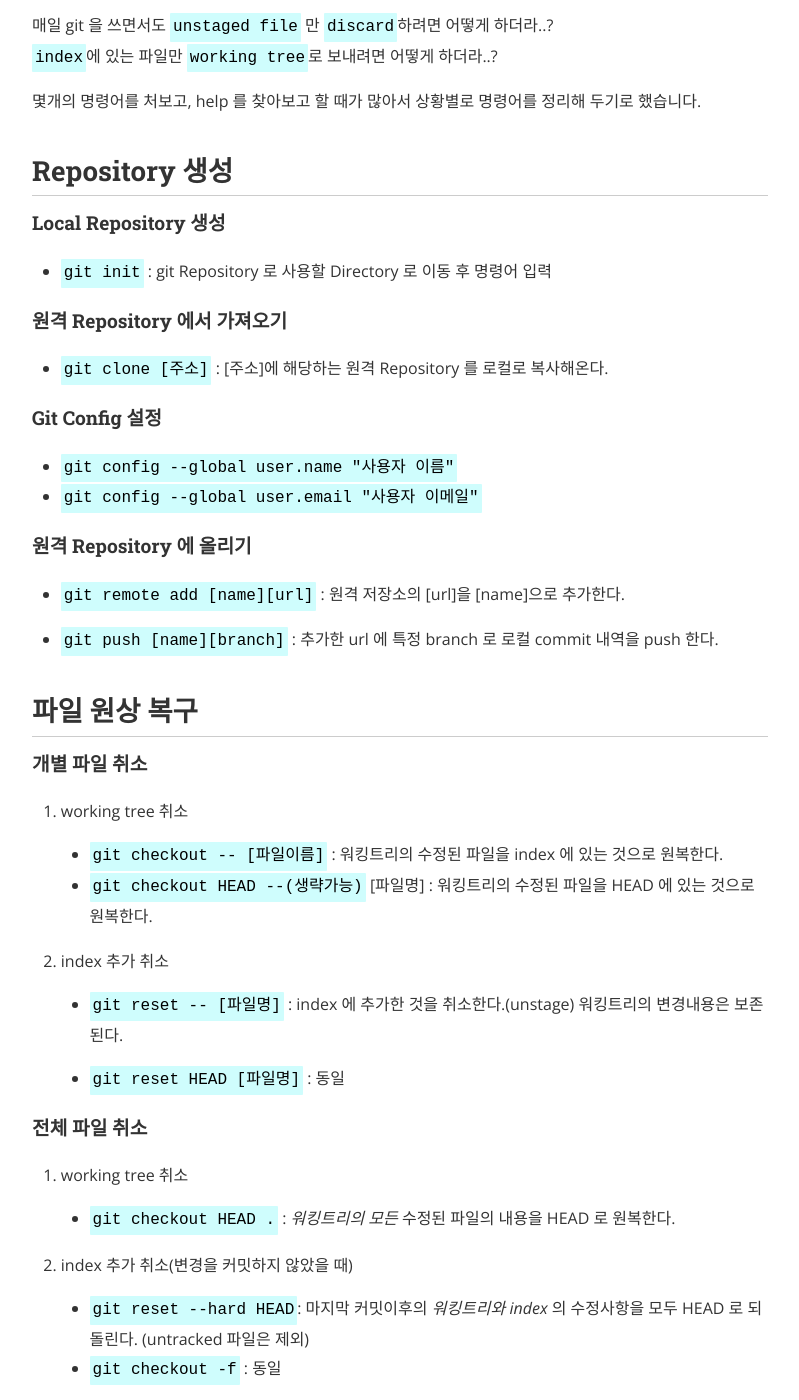
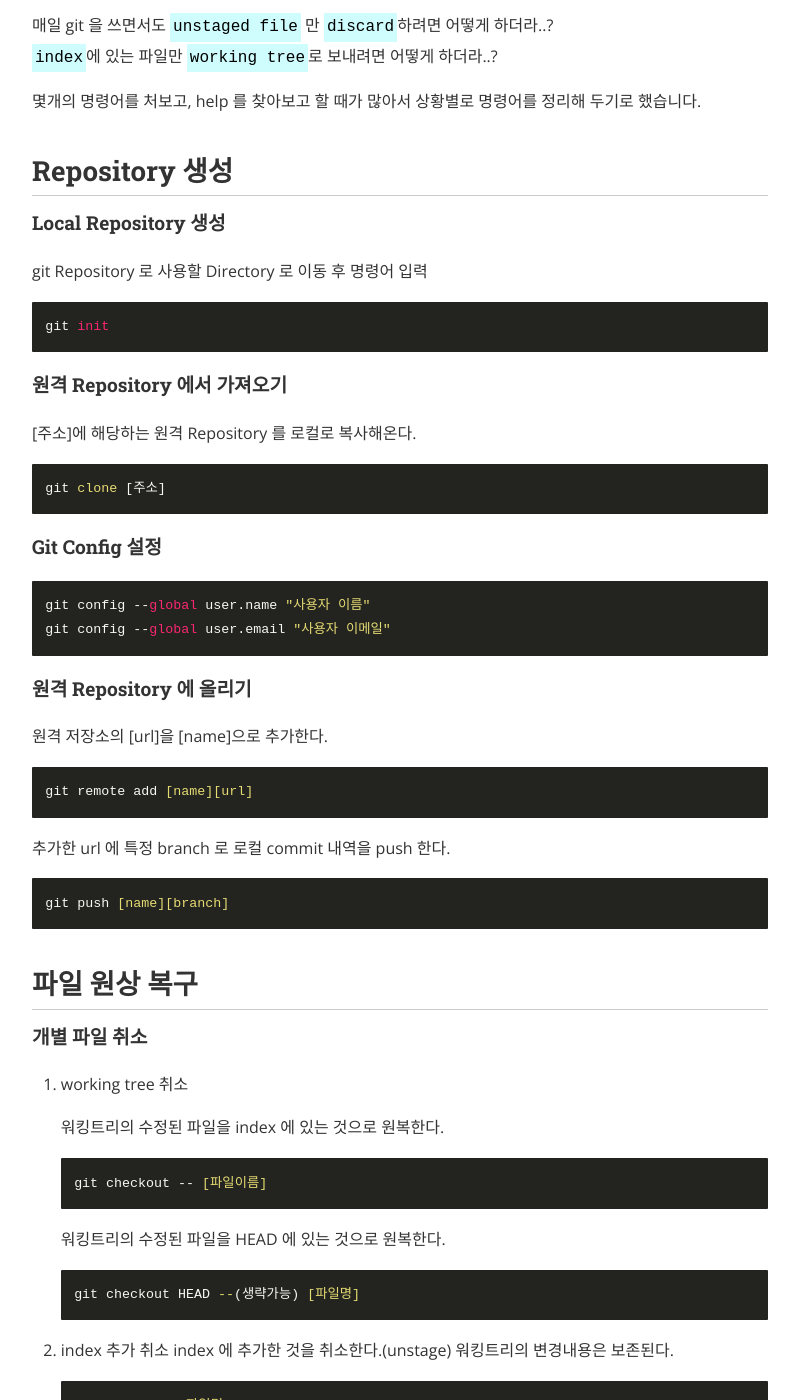
Before and after one commit to iamsjy17/iamsjy17.github.io, a Jekyll site: the page built from _posts/2018-08-18-git-command.markdown, in a window 1280 px wide and 1400 px high, scrolled down 329 px. Shown: the whole window, without its empty margins (240-1039 px from the left). Built offline with Jekyll 4.4.1, drawn with Linux system fonts in a browser that asks for light colours; nearby versions of some CDN libraries; some web fonts are replaced; comment, search, counter and statistics services are not loaded; some of the changed text lies outside the part shown.

Commit message:
[수정] 소스코드 형태 수정

````diff
--- a/_posts/2018-08-18-git-command.markdown
+++ b/_posts/2018-08-18-git-command.markdown
@@ -16,52 +16,95 @@ tags: git git명령어
 
 #### Local Repository 생성
 
-- `git init` : git Repository 로 사용할 Directory 로 이동 후 명령어 입력
+git Repository 로 사용할 Directory 로 이동 후 명령어 입력
+
+```
+git init
+```
 
 #### 원격 Repository 에서 가져오기
 
-- `git clone [주소]` : [주소]에 해당하는 원격 Repository 를 로컬로 복사해온다.
+[주소]에 해당하는 원격 Repository 를 로컬로 복사해온다.
+
+```
+git clone [주소]
+```
 
 #### Git Config 설정
 
-- `git config --global user.name "사용자 이름"`
-- `git config --global user.email "사용자 이메일"`
+```
+git config --global user.name "사용자 이름"
+git config --global user.email "사용자 이메일"
+```
 
 #### 원격 Repository 에 올리기
 
-- `git remote add [name][url]` : 원격 저장소의 [url]을 [name]으로 추가한다.
+원격 저장소의 [url]을 [name]으로 추가한다.
 
-- `git push [name][branch]` : 추가한 url 에 특정 branch 로 로컬 commit 내역을 push 한다.
+```
+git remote add [name][url]
+```
+
+추가한 url 에 특정 branch 로 로컬 commit 내역을 push 한다.
+
+```
+git push [name][branch]
+```
 
 ## 파일 원상 복구
 
 #### 개별 파일 취소
 
-1. working tree 취소
+1.  working tree 취소
 
-   - `git checkout -- [파일이름]` : 워킹트리의 수정된 파일을 index 에 있는 것으로 원복한다.
-   - `git checkout HEAD --(생략가능)` [파일명] : 워킹트리의 수정된 파일을 HEAD 에 있는 것으로 원복한다.
+    워킹트리의 수정된 파일을 index 에 있는 것으로 원복한다.
 
-2. index 추가 취소
+    ```
+    git checkout -- [파일이름]
+    ```
 
-   - `git reset -- [파일명]` : index 에 추가한 것을 취소한다.(unstage) 워킹트리의 변경내용은 보존된다.
+    워킹트리의 수정된 파일을 HEAD 에 있는 것으로 원복한다.
 
-   - `git reset HEAD [파일명]` : 동일
+    ```
+    git checkout HEAD --(생략가능) [파일명]
+    ```
+
+2.  index 추가 취소
+    index 에 추가한 것을 취소한다.(unstage) 워킹트리의 변경내용은 보존된다.
+    ```
+    git reset -- [파일명]
+    git reset HEAD [파일명]
+    ```
 
 #### 전체 파일 취소
 
 1. working tree 취소
+   _워킹트리의 모든_ 수정된 파일의 내용을 HEAD 로 원복한다.
 
-   - `git checkout HEAD .` : _워킹트리의 모든_ 수정된 파일의 내용을 HEAD 로 원복한다.
+   ```
+    git checkout HEAD .
+   ```
 
 2. index 추가 취소(변경을 커밋하지 않았을 때)
-   - `git reset --hard HEAD`: 마지막 커밋이후의 _워킹트리와 index_ 의 수정사항을 모두 HEAD 로 되돌린다. (untracked 파일은 제외)
-   - `git checkout -f` : 동일
+
+   마지막 커밋이후의 _워킹트리와 index_ 의 수정사항을 모두 HEAD 로 되돌린다. (untracked 파일은 제외)
+
+   ```
+    git reset --hard HEAD
+    git checkout -f
+   ```
 
 #### untracked 파일 제거
 
-- `git clean -f`
-- `git clean -f -d` : 디렉토리까지 제거
+```
+git clean -f
+```
+
+디렉토리까지 제거
+
+```
+git clean -f -d
+```
 
 #### 참조 : reset 옵션
 
@@ -73,56 +116,104 @@ tags: git git명령어
 
 #### push 하지 않은 경우(commit 만 한 상태)
 
-- `git reset HEAD^` : 최종 커밋을 취소. _워킹트리는 보존됨_
-- `git reset HEAD~2` : 마지막 2 개의 커밋을 취소. _워킹트리는 보존됨_
-- `git reset --hard HEAD~2` : 마지막 2 개의 커밋을 취소. _index 및 워킹트리 모두 원복됨_
-- `git reset --hard ORIG_HEAD` : 머지한 것을 이미 커밋했을 때, 그 커밋을 취소. (잘못된 머지를 이미 커밋한 경우)
+최종 커밋을 취소. _워킹트리는 보존됨_
+
+```
+git reset HEAD^
+```
+
+마지막 2 개의 커밋을 취소. _워킹트리는 보존됨_
+
+```
+git reset HEAD~2
+```
+
+마지막 2 개의 커밋을 취소. _index 및 워킹트리 모두 원복됨_
+
+```
+git reset --hard HEAD~2
+```
+
+머지한 것을 이미 커밋했을 때, 그 커밋을 취소. (잘못된 머지를 이미 커밋한 경우)
+
+```
+git reset --hard ORIG_HEAD
+```
 
 #### push 한 경우
 
-- `git revert HEAD` : HEAD 에서 변경한 내역을 취소하는 새로운 커밋 발행(undo commit).
+HEAD 에서 변경한 내역을 취소하는 새로운 커밋 발행(undo commit).
+
+```
+git revert HEAD
+```
 
 ## diff
 
 #### 최근 commit 과 현재 파일 비교
 
-- `git diff HEAD`
+```
+git diff HEAD
+```
 
 1. staged 상태만
 
-   - `git diff --cached` : 전체 파일 비교
-   - `git diff --cached 파일이름`: 특정 파일 비교
+   전체 파일 비교
+
+   ```
+   git diff --cached
+   ```
+
+   특정 파일 비교
+
+   ```
+   git diff --cached 파일이름
+   ```
 
 2. unstaged 상태만
 
-   - `git diff`
+   ```
+   git diff
+   ```
 
 #### 변경된 라인이 아니라 word 를 보고 싶을 때
 
-- `git diff --color-words`
-- `git diff --word-diff`
+```
+git diff --color-words
+git diff --word-diff
+```
 
 #### commit 간 비교
 
-- `git diff hash1 hash2`
+```
+git diff hash1 hash2
+```
 
 #### 브랜치간 비교
 
-- `git diff 브랜치1 브랜치2`
+```
+git diff 브랜치 1 브랜치 2
+```
 
 #### 최근 commit 과 이전 commit 비교
 
-- `git diff HEAD HEAD^`
+```
+git diff HEAD HEAD^
+```
 
 ## log
 
-`git log`
+```
+git log
+```
 
 git log 명령어는 시간 순으로 commit 이력을 보여준다.
 
 #### commit 의 상세한 변경 내용을 보고 싶을 때(n 개의 커밋에 대해 (생략가능))
 
-`git log -p -n`
+```
+git log -p -n
+```
 
 ## patch
 
````
